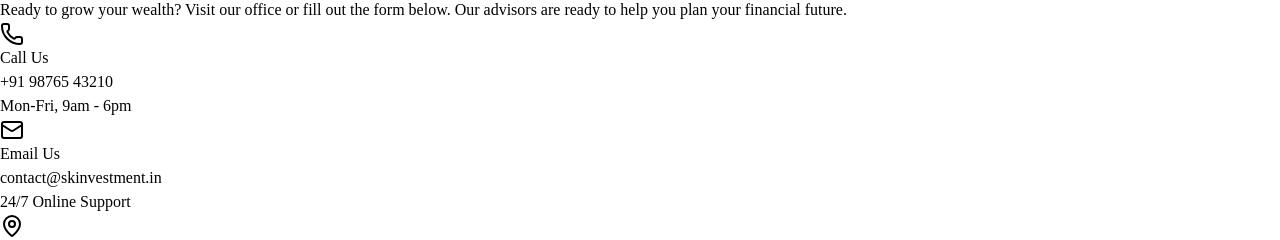
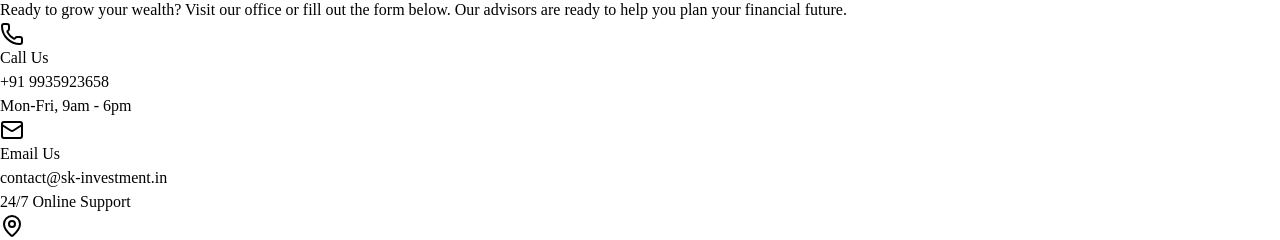
Before and after one commit to sumitjaiw55-creator/sk-investment, a React app in the folder frontend/: page /contact in a window 1280 px wide. Shown: the part 129-369 px from the top of the page. Built offline with nearby package versions, Linux system fonts and the light colour scheme; the HTML template or start-up script is replaced by a standard one.

Commit message:
Number Update

```diff
--- a/frontend/src/components/Contact.jsx
+++ b/frontend/src/components/Contact.jsx
@@ -71,14 +71,14 @@ export default function Contact() {
               <div className="bg-slate-900 border border-slate-800 p-6 rounded-2xl hover:border-amber-500/50 transition-colors">
                 <Phone className="h-8 w-8 text-amber-500 mb-4" />
                 <h3 className="text-white font-bold text-lg mb-1">Call Us</h3>
-                <p className="text-slate-400 text-sm">+91 98765 43210</p>
+                <p className="text-slate-400 text-sm">+91 9935923658</p>
                 <p className="text-slate-500 text-xs mt-1">Mon-Fri, 9am - 6pm</p>
               </div>
 
               <div className="bg-slate-900 border border-slate-800 p-6 rounded-2xl hover:border-amber-500/50 transition-colors">
                 <Mail className="h-8 w-8 text-amber-500 mb-4" />
                 <h3 className="text-white font-bold text-lg mb-1">Email Us</h3>
-                <p className="text-slate-400 text-sm">contact@skinvestment.in</p>
+                <p className="text-slate-400 text-sm">contact@sk-investment.in</p>
                 <p className="text-slate-500 text-xs mt-1">24/7 Online Support</p>
               </div>
             </div>
--- a/frontend/src/components/Navbar.jsx
+++ b/frontend/src/components/Navbar.jsx
@@ -7,7 +7,6 @@ export default function Navbar() {
   const [isOpen, setIsOpen] = useState(false);
   const location = useLocation(); // Pata karne ke liye ki hum kis page par hain
 
-  // Jab bhi page change ho, mobile menu band kar do aur upar scroll karo
   useEffect(() => {
     setIsOpen(false);
     window.scrollTo(0, 0);
@@ -51,12 +50,26 @@ export default function Navbar() {
             ))}
 
             {/* CTA Button */}
-            <Link
-              to="/contact"
+
+
+              {/* <a href='https://iiflcs.in/IILLTD/DZcCV'>
+              <Link
+              // to="/contact"
               className="bg-gradient-to-r from-amber-500 to-amber-600 hover:from-amber-400 hover:to-amber-500 text-slate-950 px-6 py-2.5 rounded-lg font-bold transition-all transform hover:scale-105 shadow-lg shadow-amber-500/20"
             >
               Open Demat Account
-            </Link>
+              </Link>
+              </a> */}
+
+              <a
+  href="https://iiflcs.in/IILLTD/DZcCV"
+  className="bg-gradient-to-r from-amber-500 to-amber-600 hover:from-amber-400 hover:to-amber-500 text-slate-950 px-6 py-2.5 rounded-lg font-bold transition-all transform hover:scale-105 shadow-lg shadow-amber-500/20"
+  target="_blank"
+  rel="noopener noreferrer"
+>
+  Open Demat Account
+</a>
+
           </div>
 
           {/* Mobile Menu Button */}
```
